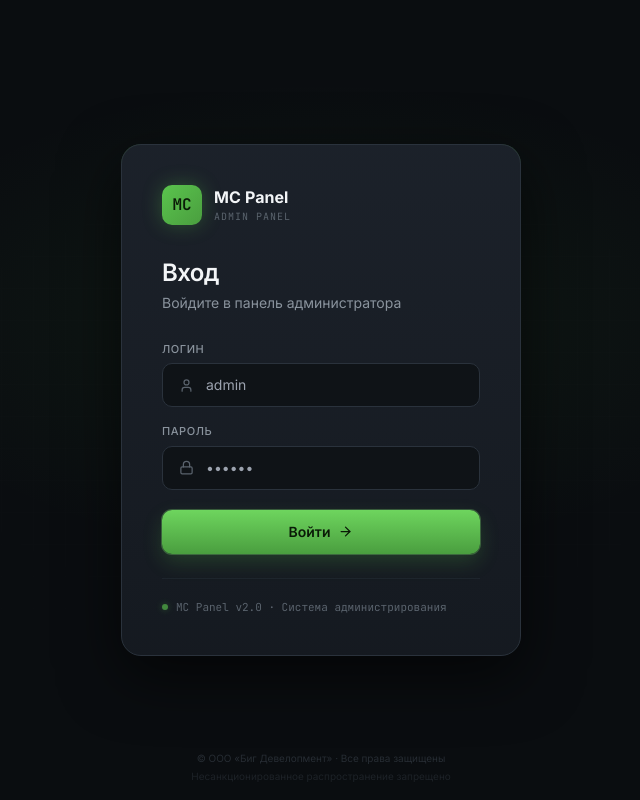
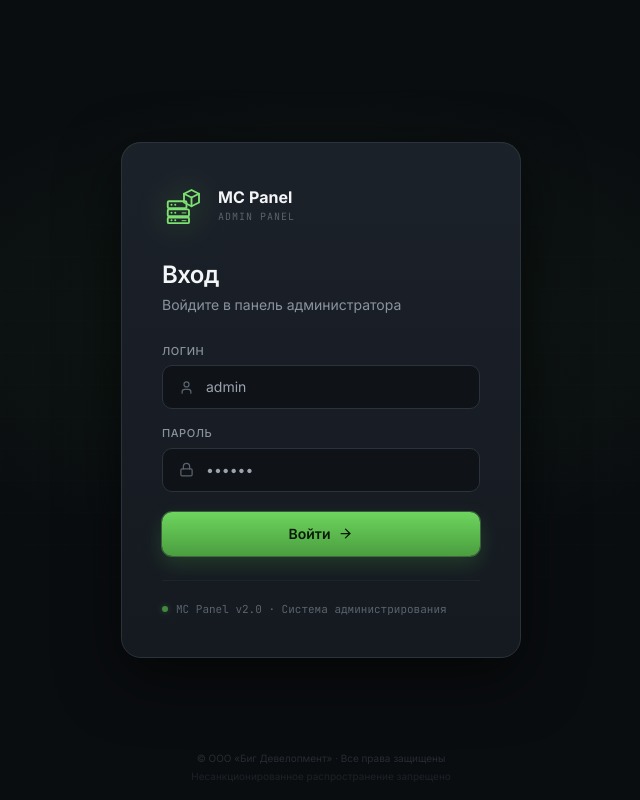
Before and after one commit to K1quu/BigPanelv2, a React (Vite) app in the folder frontend/: page /login in a window 1280 px wide. Shown: the whole page, without its empty margins (319-959 px from the left). Built offline with nearby package versions, Linux system fonts and the light colour scheme; no server answers; the HTML template or start-up script is replaced by a standard one.

Commit message:
New logo: server rack with Minecraft block, replaces 'MC' badge in sidebar/login/favicon

```diff
--- a/frontend/index.html
+++ b/frontend/index.html
@@ -3,6 +3,7 @@
   <head>
     <meta charset="UTF-8" />
     <meta name="viewport" content="width=device-width, initial-scale=1.0" />
+    <link rel="icon" type="image/svg+xml" href="/logo.svg" />
     <title>MC Panel</title>
     <link rel="preconnect" href="https://fonts.googleapis.com" />
     <link rel="preconnect" href="https://fonts.gstatic.com" crossorigin />
--- a/frontend/src/App.jsx
+++ b/frontend/src/App.jsx
@@ -3,6 +3,7 @@ import { createContext, useContext, useState, useEffect } from 'react';
 import { Menu, X } from 'lucide-react';
 import api from './services/api';
 import Sidebar from './components/Sidebar';
+import Logo from './components/Logo';
 import Login    from './pages/Login';
 import Dashboard from './pages/Dashboard';
 import Servers   from './pages/Servers';
@@ -44,7 +45,7 @@ function Layout({ children }) {
             <Menu size={18} />
           </button>
           <div className="flex items-center gap-2">
-            <div className="w-6 h-6 rounded bg-gradient-to-br from-grass to-grass-dim flex items-center justify-center text-[#0a1a07] text-[10px] font-mono font-bold">MC</div>
+            <Logo size={22} className="text-grass-bright" />
             <span className="text-fg-0 font-semibold text-sm">MC Panel</span>
           </div>
           <div className="w-7" />
--- /dev/null
+++ b/frontend/src/components/Logo.jsx
@@ -0,0 +1,36 @@
+export default function Logo({ size = 28, className = '', style = {} }) {
+  return (
+    <svg
+      xmlns="http://www.w3.org/2000/svg"
+      width={size}
+      height={size}
+      viewBox="0 0 64 64"
+      fill="none"
+      className={className}
+      style={style}
+    >
+      <g stroke="currentColor" strokeWidth="3" strokeLinejoin="round" strokeLinecap="round">
+        <path d="M44 8 L56 14 L56 28 L44 34 L32 28 L32 14 Z" />
+        <path d="M32 14 L44 20 L56 14" />
+        <path d="M44 20 L44 34" />
+      </g>
+      <g stroke="currentColor" strokeWidth="3" strokeLinejoin="round" strokeLinecap="round">
+        <rect x="6"  y="26" width="30" height="11" rx="2" />
+        <rect x="6"  y="39" width="34" height="11" rx="2" />
+        <rect x="6"  y="52" width="34" height="9"  rx="2" />
+      </g>
+      <g fill="currentColor">
+        <circle cx="12" cy="31.5" r="1.6" />
+        <circle cx="18" cy="31.5" r="1.6" />
+        <circle cx="12" cy="44.5" r="1.6" />
+        <circle cx="18" cy="44.5" r="1.6" />
+        <circle cx="12" cy="56.5" r="1.6" />
+        <circle cx="18" cy="56.5" r="1.6" />
+      </g>
+      <g fill="currentColor" opacity="0.8">
+        <rect x="28" y="43.5" width="8" height="2" rx="1" />
+        <rect x="28" y="56" width="8" height="2" rx="1" />
+      </g>
+    </svg>
+  );
+}
--- a/frontend/src/components/Sidebar.jsx
+++ b/frontend/src/components/Sidebar.jsx
@@ -2,6 +2,7 @@ import { NavLink, useNavigate } from 'react-router-dom';
 import { LayoutDashboard, Server, Users, Terminal, Puzzle, Globe, LogOut, Settings, X } from 'lucide-react';
 import { useAuth } from '../App';
 import api from '../services/api';
+import Logo from './Logo';
 
 const nav = [
   { to: '/',        label: 'Дашборд',  Icon: LayoutDashboard },
@@ -40,8 +41,8 @@ export default function Sidebar({ mobileOpen = false, onClose }) {
       </button>
       {/* Brand */}
       <div className="flex items-center gap-3 px-4 py-5 border-b border-border-1">
-        <div className="w-8 h-8 rounded-md bg-gradient-to-br from-grass to-grass-dim flex items-center justify-center shadow-lg">
-          <span className="font-mono font-bold text-[#0a1a07] text-sm">MC</span>
+        <div className="w-9 h-9 flex items-center justify-center text-grass-bright" style={{ filter: 'drop-shadow(0 0 8px rgba(90,196,77,0.35))' }}>
+          <Logo size={32} />
         </div>
         <div>
           <div className="text-fg-0 font-semibold text-sm leading-tight">MC Panel</div>
--- a/frontend/src/pages/Login.jsx
+++ b/frontend/src/pages/Login.jsx
@@ -3,6 +3,7 @@ import { useNavigate } from 'react-router-dom';
 import { Lock, User, ArrowRight } from 'lucide-react';
 import api from '../services/api';
 import { useAuth } from '../App';
+import Logo from '../components/Logo';
 
 export default function Login() {
   const { user, setUser } = useAuth();
@@ -55,9 +56,9 @@ export default function Login() {
 
           {/* Brand */}
           <div className="flex items-center gap-3 mb-8">
-            <div className="w-10 h-10 rounded-md bg-gradient-to-br from-grass to-grass-dim flex items-center justify-center"
-              style={{ boxShadow: '0 0 20px rgba(90,196,77,0.3)' }}>
-              <span className="font-mono font-bold text-[#0a1a07] text-base">MC</span>
+            <div className="w-11 h-11 flex items-center justify-center text-grass-bright"
+              style={{ filter: 'drop-shadow(0 0 16px rgba(90,196,77,0.4))' }}>
+              <Logo size={40} />
             </div>
             <div>
               <div className="text-fg-0 font-bold text-base">MC Panel</div>
```
Also changed, not shown: frontend/public/logo.svg (added).
